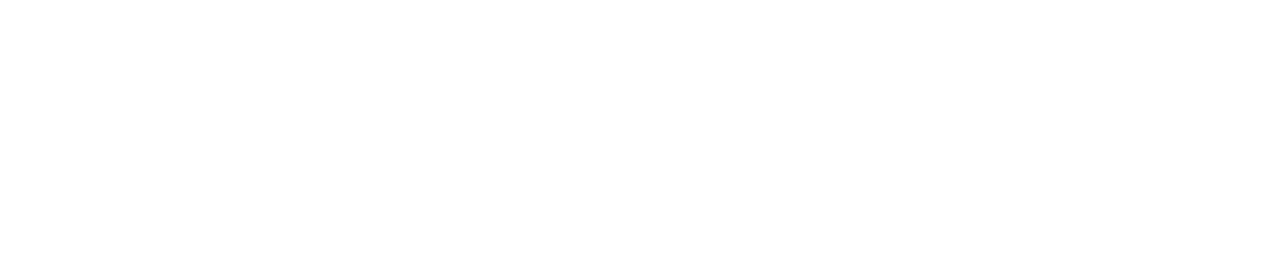
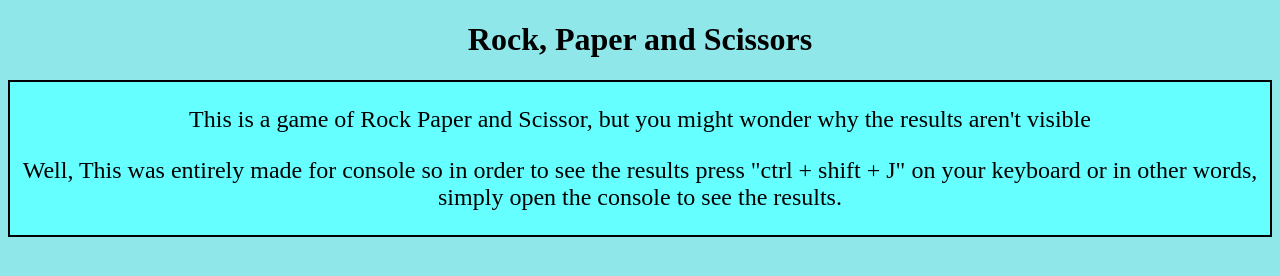
Before and after one commit to aaditya-singh-21/Odin-Rock-Paper-Scissor, a plain HTML site: page index.html in a window 1280 px wide. Drawn offline with Linux system fonts and the light colour scheme.

Commit message:
Made a basic homepage

```diff
--- a/index.html
+++ b/index.html
@@ -1,11 +1,19 @@
 <!DOCTYPE html>
 <html lang="en">
 <head>
+    <link rel="stylesheet" href="style.css">
     <meta charset="UTF-8">
     <meta name="viewport" content="width=device-width, initial-scale=1.0">
     <title>Rock, Paper and Scissor</title>
+
 </head>
 <body>
     <script src="script.js"></script>
+    <h1>Rock, Paper and Scissors</h1>
+    <div>
+        <p>This is a game of Rock Paper and Scissor, but you might wonder why the results aren't visible</p>
+        <p>Well, This was entirely made for console so in order to see the results press "ctrl + shift + J" on your
+             keyboard or in other words, simply open the console to see the results.</p>
+    </div>
 </body>
 </html>
--- /dev/null
+++ b/style.css
@@ -0,0 +1,14 @@
+body{
+    background-color: #90e7ea;
+}
+
+div{
+    border: 2px solid black;
+    font-size: 24px;
+    text-align: center;
+    background-color: #66ffff;
+}
+
+h1{
+    text-align: center;
+}
```
Also changed, not shown: 1 other file.
